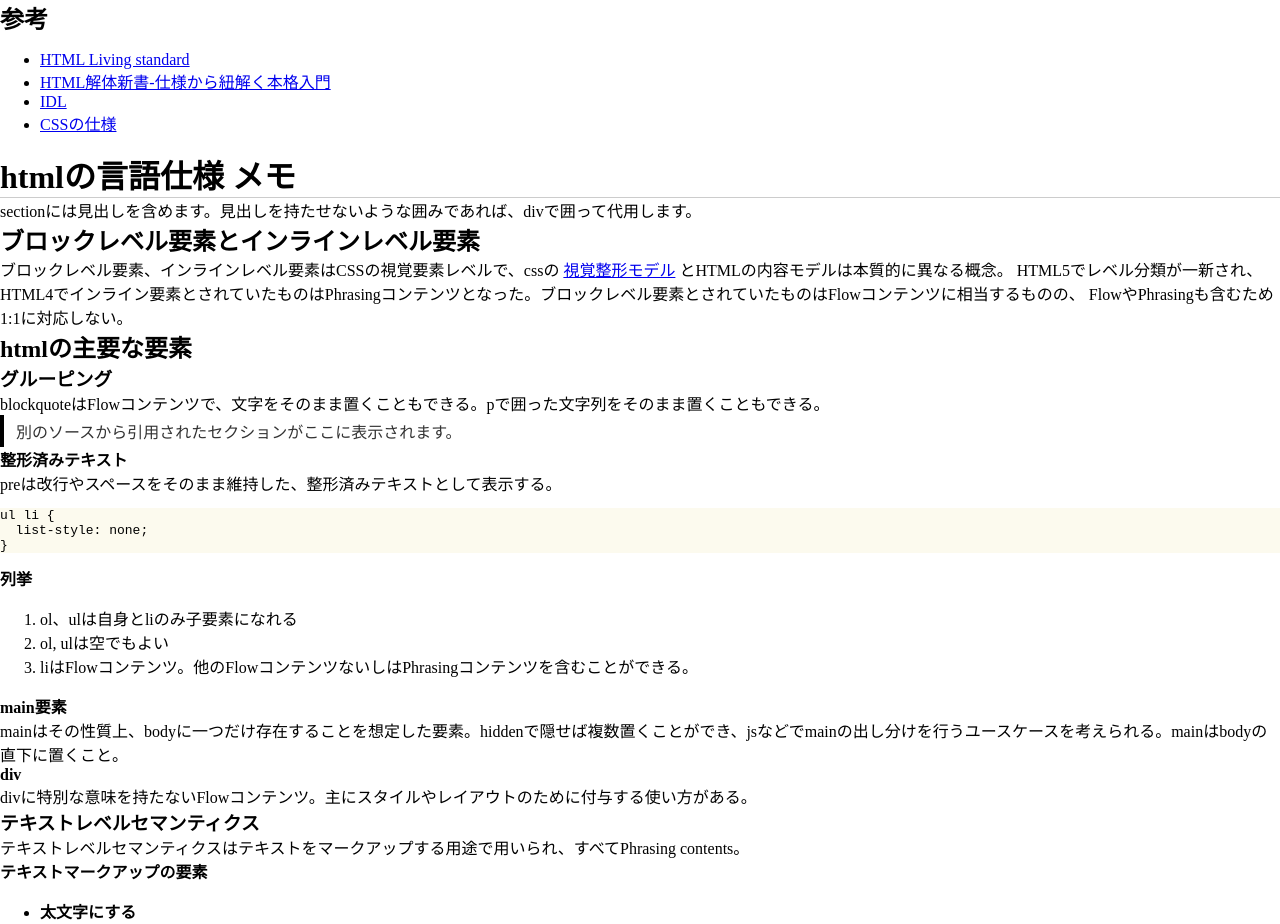
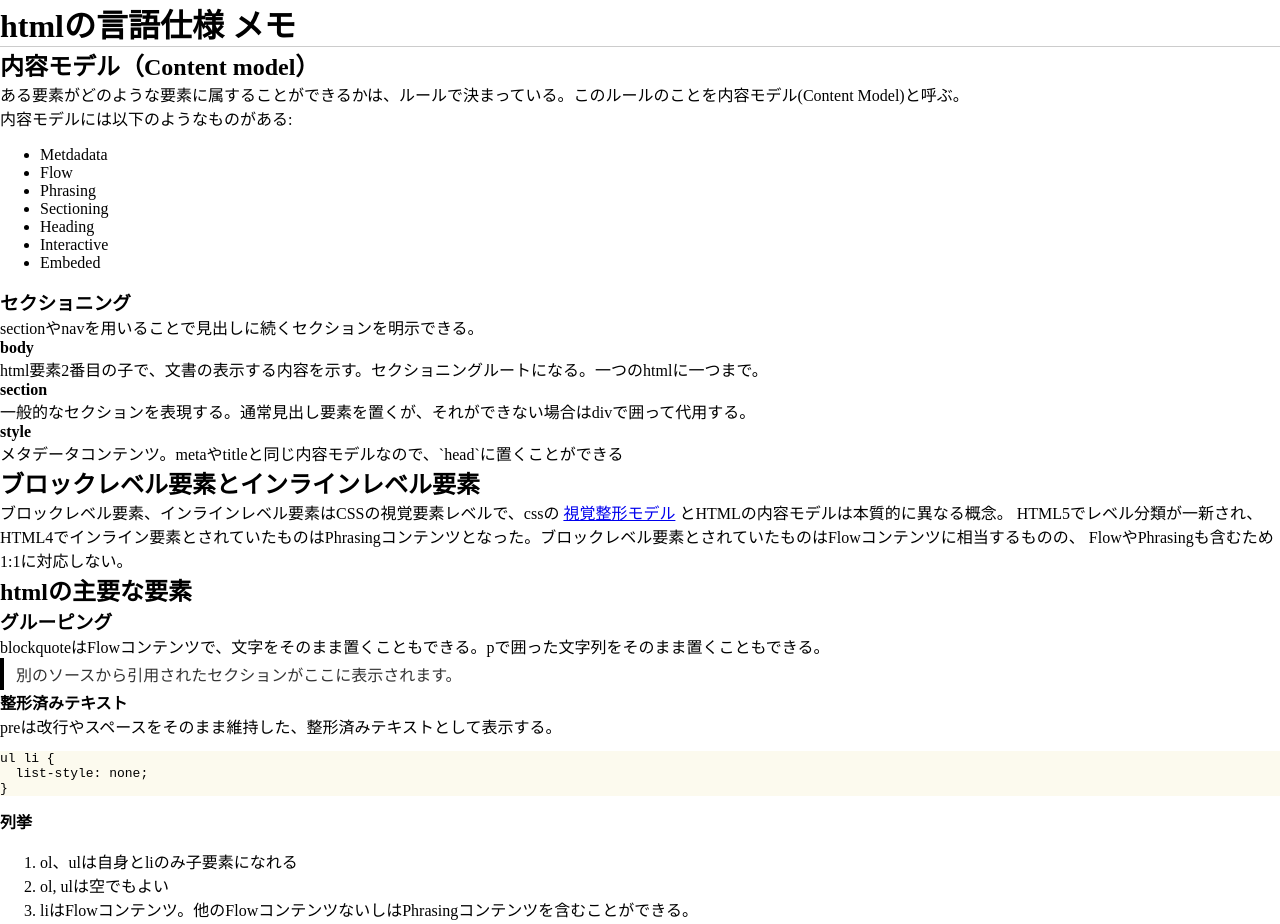
Before and after one commit to simonNozaki/html-language-specs, a plain HTML site: page index.html in a window 1280 px wide. Shown: the top 924 px of the page. Drawn offline with Linux system fonts and the light colour scheme.

Commit message:
メモ追加、参考をフッタに

```diff
--- a/index.html
+++ b/index.html
@@ -17,20 +17,36 @@
   </head>
   <body>
     <main>
-      <header>
-        <nav>
-          <h2>参考</h2>
-          <ul>
-            <li><a href="https://html.spec.whatwg.org/multipage/">HTML Living standard</a></li>
-            <li><a href="https://www.amazon.co.jp/gp/product/4862465277/ref=ppx_yo_dt_b_asin_title_o00_s01?ie=UTF8&psc=1">HTML解体新書-仕様から紐解く本格入門</a></li>
-            <li><a href="https://developer.mozilla.org/ja/docs/Glossary/IDL">IDL</a></li>
-            <li><a href="./css.html">CSSの仕様</a></li>
-          </ul>
-        </nav>
-      </header>
       <h1>htmlの言語仕様 メモ</h1>
       <section>
-        <p>sectionには見出しを含めます。見出しを持たせないような囲みであれば、divで囲って代用します。</p>
+        <h2>内容モデル（Content model）</h2>
+        <p>ある要素がどのような要素に属することができるかは、ルールで決まっている。このルールのことを内容モデル(Content Model)と呼ぶ。</p>
+        内容モデルには以下のようなものがある:
+        <ul>
+          <li>Metdadata</li>
+          <li>Flow</li>
+          <li>Phrasing</li>
+          <li>Sectioning</li>
+          <li>Heading</li>
+          <li>Interactive</li>
+          <li>Embeded</li>
+        </ul>
+      </section>
+      <section>
+        <h3>セクショニング</h3>
+        sectionやnavを用いることで見出しに続くセクションを明示できる。
+        <section>
+          <h4>body</h4>
+          html要素2番目の子で、文書の表示する内容を示す。セクショニングルートになる。一つのhtmlに一つまで。
+        </section>
+        <section>
+          <h4>section</h4>
+          一般的なセクションを表現する。通常見出し要素を置くが、それができない場合はdivで囲って代用する。
+        </section>
+        <section>
+          <h4>style</h4>
+          メタデータコンテンツ。metaやtitleと同じ内容モデルなので、`head`に置くことができる
+        </section>
       </section>
       <section>
         <h2>ブロックレベル要素とインラインレベル要素</h2>
@@ -173,7 +189,32 @@ const lazyMap = (arr, f) => {
           <h3>フォーム</h3>
           <p>ユーザが入力した情報をサーバに送信する機能があり、そのための要素が存在する。ユーザがテキストを入力するパーツをフォームコントロールと呼ぶ。</p>
         </section>
+        <section>
+          <h3>スクリプティング要素</h3>
+          <p>以前のブラウザはVBScriptが動くこともあったが、現在はJavaScriptの動作のみ想定されている。</p>
+          <section>
+            <h4>script</h4>
+            <p><code>script</code>はほとんどの要素の子要素になることができ、Meta、Flow、Phrasingのどれでもある。内容モデルは複雑で、src属性が指定されているときは非置換要素になる。</p>
+            <p>script要素は複雑な経緯を持っているため、srcで外部リソースを読み込んで使うようにする。</p>
+            <p>src属性で外部リソースを読み込む際、asyncやdeferを用いることで読み込みの遅延を実現できる。defer属性を指定すると、htmlの解析を優先してスクリプトのロードを遅延させる。</p>
+          </section>
+          <section>
+            <h4>noscript</h4>
+            <p>ブラウザのスクリプトが無効の場合のフォールバックコンテンツを提供する。スクリプトが有効なら無視される。</p>
+          </section>
+        </section>
       </section>
     </main>
+    <footer>
+      <nav>
+        <h2>参考</h2>
+        <ul>
+          <li><a href="https://html.spec.whatwg.org/multipage/">HTML Living standard</a></li>
+          <li><a href="https://www.amazon.co.jp/gp/product/4862465277/ref=ppx_yo_dt_b_asin_title_o00_s01?ie=UTF8&psc=1">HTML解体新書-仕様から紐解く本格入門</a></li>
+          <li><a href="https://developer.mozilla.org/ja/docs/Glossary/IDL">IDL</a></li>
+          <li><a href="./css.html">CSSの仕様</a></li>
+        </ul>
+      </nav>
+    </footer>
   </body>
 </html>
```
